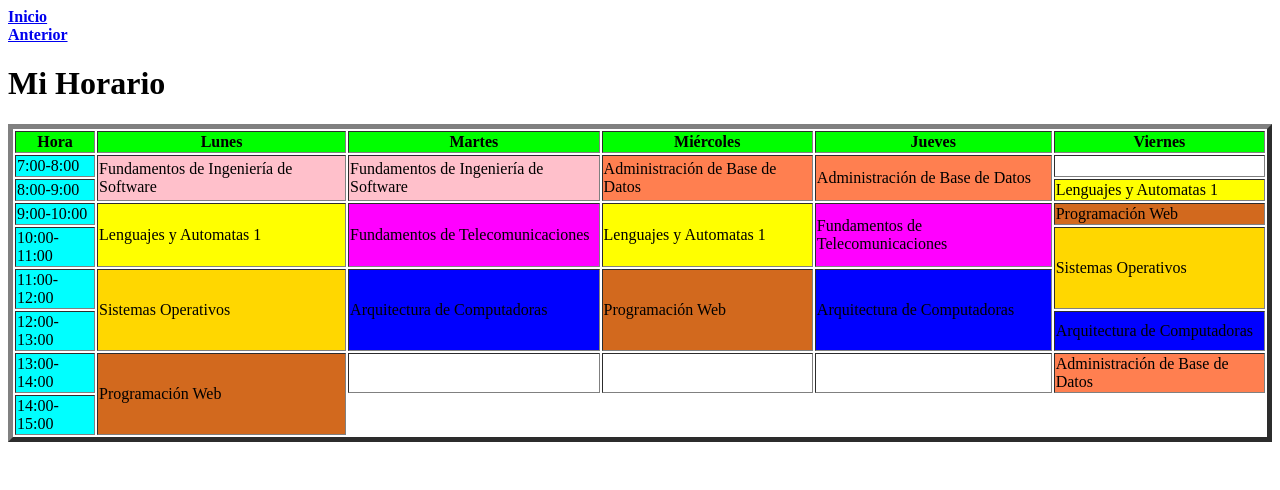
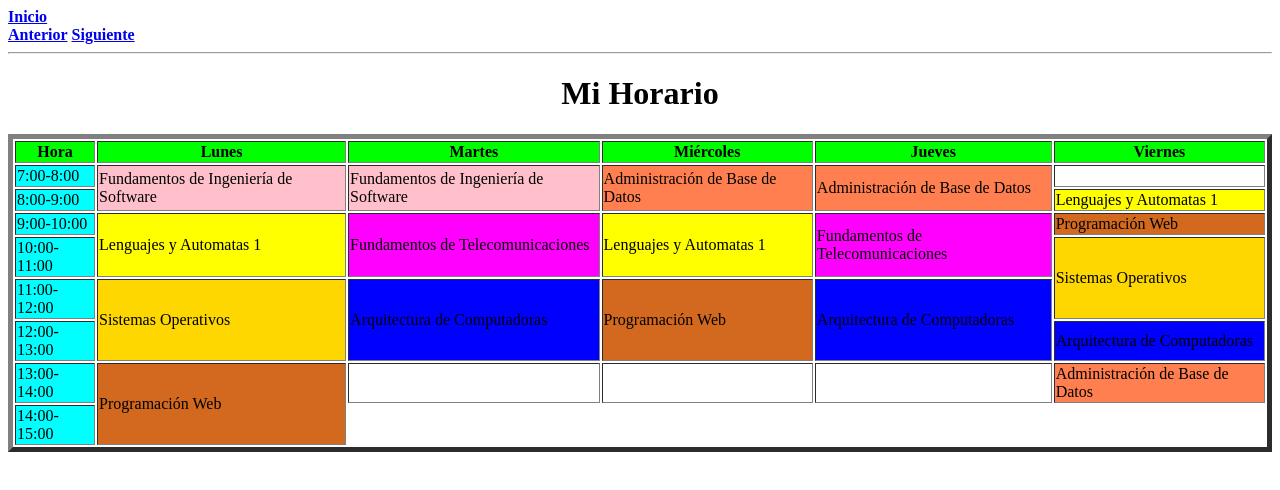
Before and after one commit to alexamh24/Portafolio, a plain HTML site: page horario.html in a window 1280 px wide. Drawn offline with Linux system fonts and the light colour scheme.

Commit message:
horario actualizado
actualizado

```diff
--- a/horario.html
+++ b/horario.html
@@ -8,7 +8,9 @@
 <body>
     <a href="index.html"><strong>Inicio</strong></a><br/>
     <a href="objetos.html"><strong>Anterior</strong></a>
-    <h1>Mi Horario</h1>
+    <a href="cv.html"><strong>Siguiente</strong></a>
+    <hr>
+    <h1 align="center">Mi Horario</h1>
     <!--Tabla que represente el horario de clases, primera fila, días de la
     semana, primera columna las horas y en las coordenadas, las materias,
     abarcando las horas de cada una-->
@@ -24,6 +26,7 @@
             </tr>
         </thead>
 
+        <tbody>
             <tr>
                 <td bgcolor="aqua">7:00-8:00</td>
                 <td rowspan="2" bgcolor="pink">Fundamentos de Ingeniería de Software</td>
@@ -62,7 +65,7 @@
             <tr>
                 <td bgcolor="aqua">13:00-14:00</td>
                 <td rowspan="2" bgcolor="chocolate">Programación Web</td>
-            <td></td>
+                <td ></td>
                 <td></td>
                 <td></td>
                 <td bgcolor="coral">Administración de Base de Datos</td>
@@ -70,6 +73,7 @@
             <tr>
                 <td bgcolor="aqua">14:00-15:00</td>
             </tr>
+        </tbody>
     </table>
 </body>
 </html>
```
Lines whose indentation alone changed are shown as unchanged.
